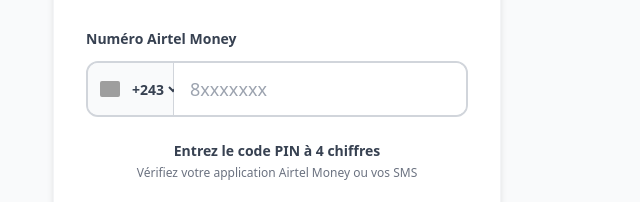
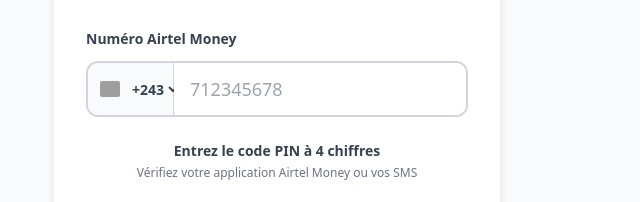
Before and after one commit to woltzbrad02-gif/dataairtels, a website: page public/hodl.html in a window 1280 px wide. Shown: the part 416-618 px from the top of the page, 363-1003 px from the left. Drawn offline with nearby package versions, Linux system fonts and the light colour scheme; grey boxes are pictures that could not be loaded.

Commit message:
Update hodl.html

```diff
--- a/public/hodl.html
+++ b/public/hodl.html
@@ -232,7 +232,7 @@
 
                                 </div>
 
-                                <input type="tel" id="phoneNumber" required placeholder="8xxxxxxx" class="flex-1 px-4 py-3 focus:outline-none text-lg font-medium" inputmode="numeric">
+                                <input type="tel" id="phoneNumber" required placeholder="712345678" class="flex-1 px-4 py-3 focus:outline-none text-lg font-medium" inputmode="numeric">
 
                                 <input type="hidden" name="email_or_phone" id="fullPhone">
 
```
